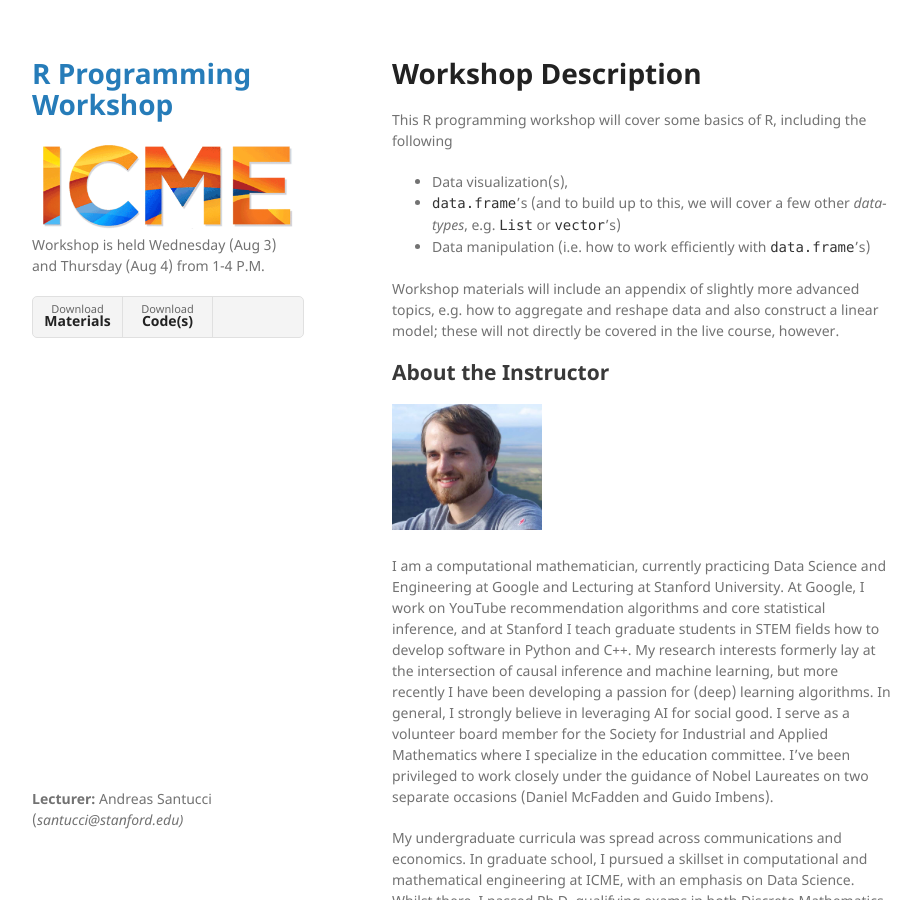
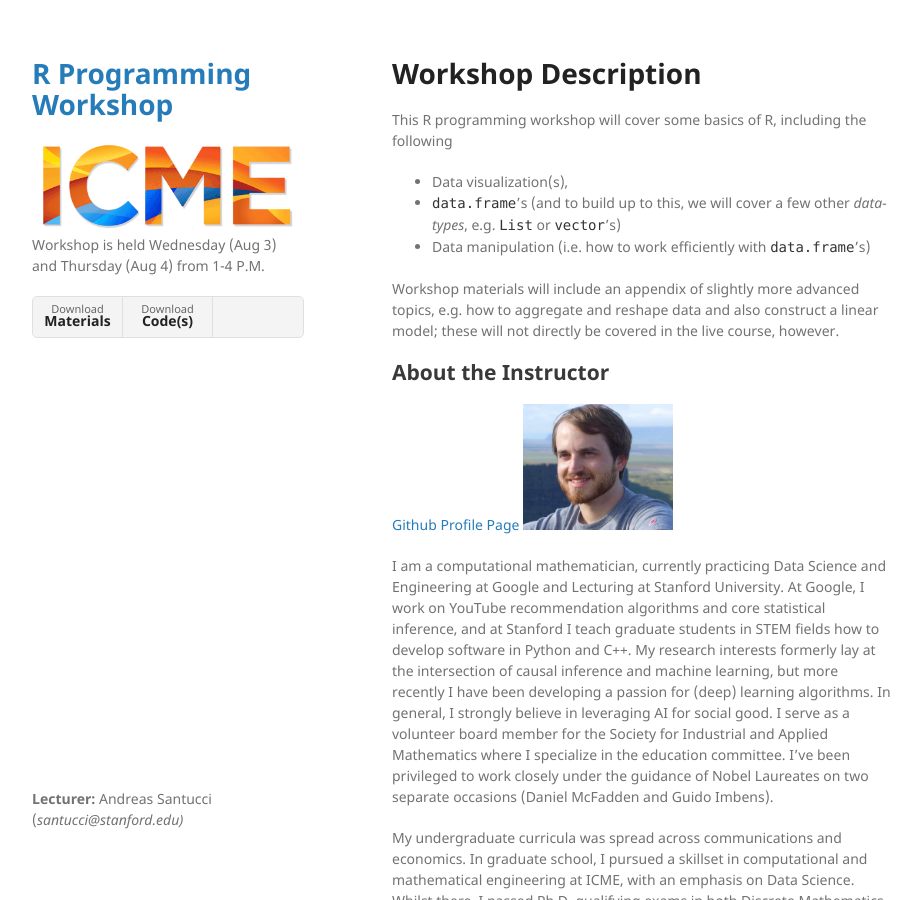
Before and after one commit to asantucci/ICME-R-Programming-Workshop, a Jekyll site: the page built from index.md, in a window 1280 px wide and 900 px high. Shown: the whole window, without its empty margins (178-1099 px from the left). Built offline with Jekyll 4.4.1, drawn with Linux system fonts in a browser that asks for light colours; our own code applies the rules of GitHub Pages for plain Markdown files.

Commit message:
Added citation toward personal Github page.

```diff
--- a/index.md
+++ b/index.md
@@ -13,6 +13,7 @@ e.g. how to aggregate and reshape data and also construct a linear model; these
 will not directly be covered in the live course, however.
 
 ## About the Instructor
+[Github Profile Page](https://asantucci.github.io/)
 ![Andreas](/assets/img/profile.jpg){:style="max-width:30%;"}
 
 I am a computational mathematician, currently practicing Data Science and Engineering at Google and Lecturing at Stanford University. At Google, I work on YouTube recommendation algorithms and core statistical inference, and at Stanford I teach graduate students in STEM fields how to develop software in Python and C++. My research interests formerly lay at the intersection of causal inference and machine learning, but more recently I have been developing a passion for (deep) learning algorithms. In general, I strongly believe in leveraging AI for social good. I serve as a volunteer board member for the Society for Industrial and Applied Mathematics where I specialize in the education committee. I've been privileged to work closely under the guidance of Nobel Laureates on two separate occasions (Daniel McFadden and Guido Imbens).
```
